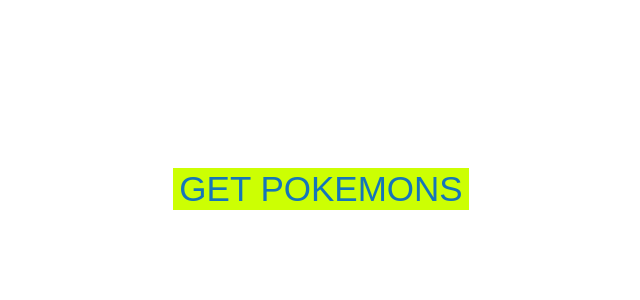
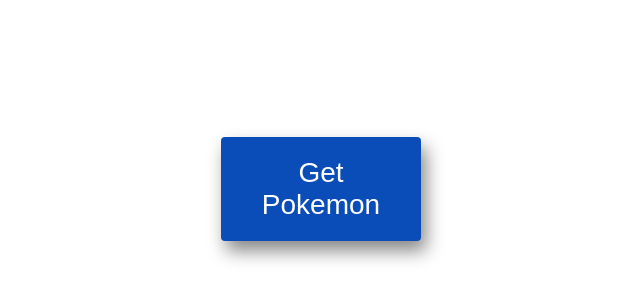
Before and after one commit to AirballsGit/pokemon, a plain HTML site: page index.html in a window 1280 px wide. Shown: the part 240-540 px from the top of the page, without its empty margins (319-959 px from the left). Drawn offline with nearby package versions, Linux system fonts and the light colour scheme.

Commit message:
drop shadow button change

```diff
--- a/app.css
+++ b/app.css
@@ -1,10 +1,3 @@
-button {
-    font-size: 35px;
-    border: none;
-    color: rgb(21, 117, 186);
-    background-color: rgb(204, 255, 3);
-}
-
 body {
     background-color: rgb(255, 255, 255);
     display: flex;
@@ -13,3 +6,44 @@ body {
     justify-content: center;
     align-items: center;
 }
+
+
+.button {
+    box-shadow: 5px 10px 18px #888888;
+    border-radius: 4px;
+    background-color: #0a4db8;
+    border: none;
+    color: #FFFFFF;
+    text-align: center;
+    font-size: 28px;
+    padding: 20px;
+    width: 200px;
+    transition: all 0.5s;
+    cursor: pointer;
+    margin: 5px;
+}
+
+.button span {
+    cursor: pointer;
+    display: inline-block;
+    position: relative;
+    transition: 0.5s;
+}
+
+.button span:after {
+    content: '\00bb';
+    position: absolute;
+    opacity: 0;
+    top: 0;
+    right: -20px;
+    transition: 0.5s;
+}
+
+.button:hover span {
+    padding-right: 25px;
+}
+
+.button:hover span:after {
+    opacity: 1;
+    right: 0;
+}
--- a/index.html
+++ b/index.html
@@ -10,7 +10,7 @@
 <body>
     <h1></h1>
 
-    <button>GET POKEMONS</button>
+    <button class="button"><span>Get Pokemon</span></button>
 
     <script src="https://unpkg.com/axios/dist/axios.min.js"></script>
     <script src="app.js"></script>
```
